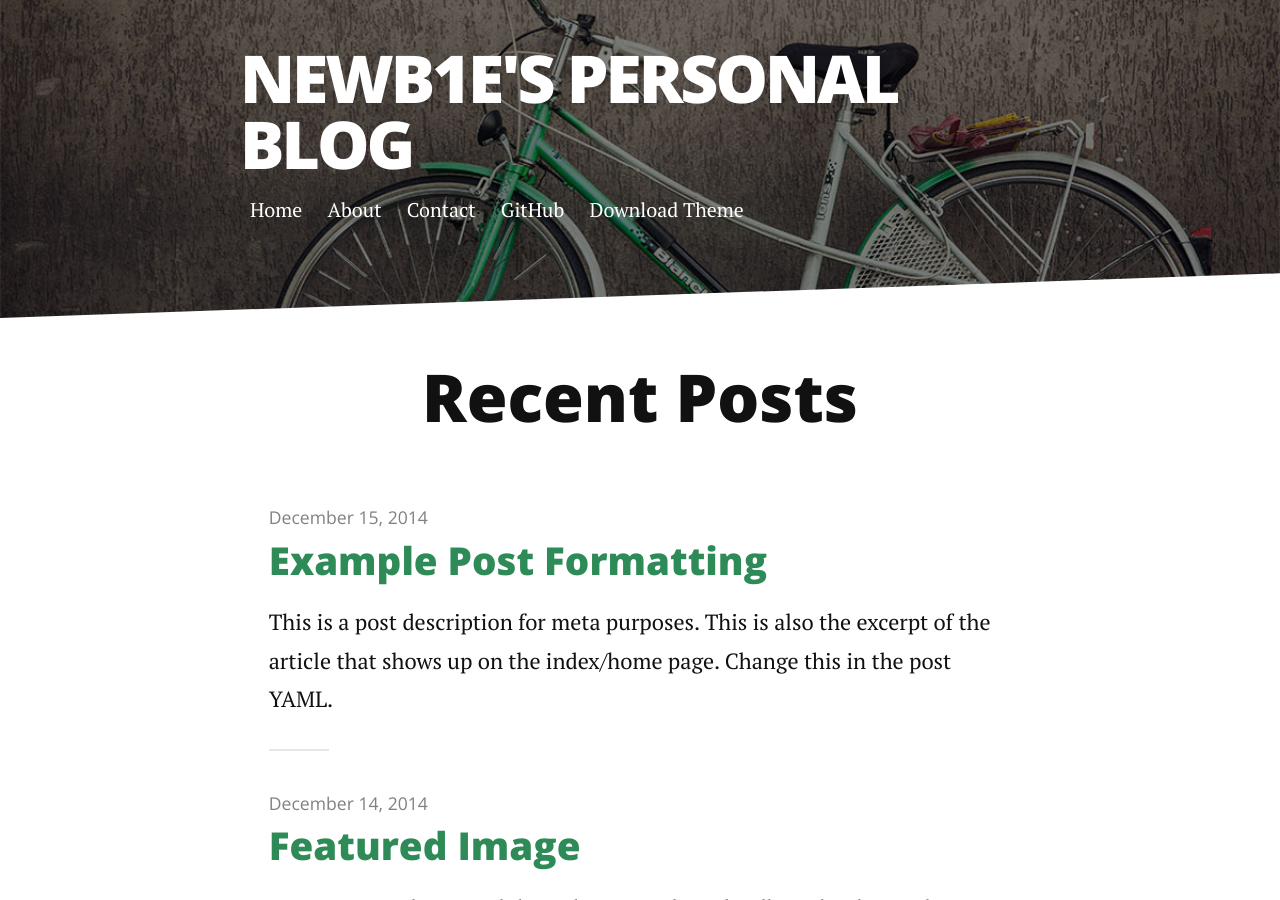
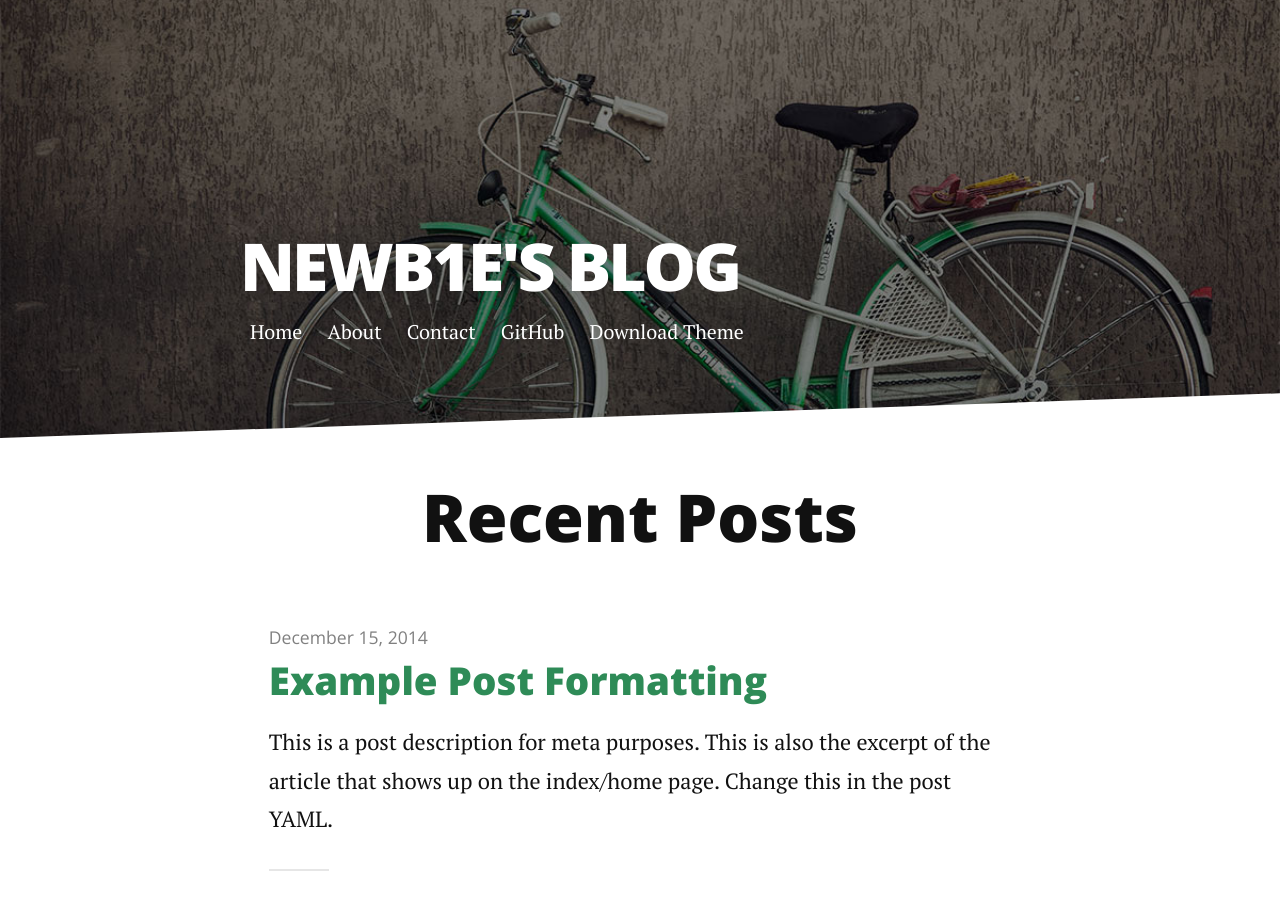
Before and after one commit to JIHOI-KIM/JIHOI-KIM.github.io, a Jekyll site: the page built from index.html, in a window 1280 px wide and 900 px high. Built offline with Jekyll 4.4.1, drawn with Linux system fonts in a browser that asks for light colours; nearby versions of some CDN libraries; the list of posts is cut into pages by our own code; some of the changed lines change nothing that is shown.

Commit message:
Update _config.yml

```diff
--- a/_config.yml
+++ b/_config.yml
@@ -1,15 +1,11 @@
-title: Newb1e's Personal Blog
-description: Simple Blog for newb1e.
+title: Newb1e's Blog
+description: Personal Blog for newb1e.
 
 url: https://jihoi-kim.github.io/
 paginate_path: "blog/page:num/"
 permalink: blog/:title/
 
-remote_theme : https://github.com/brianmaierjr/long-haul
-
-# Header Option
-# header: large
-
+header: large
 markdown: kramdown
 highlighter: rouge
 plugins: [jekyll-paginate]
```
